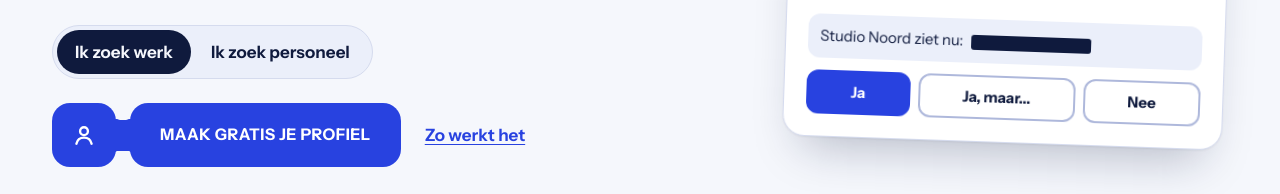
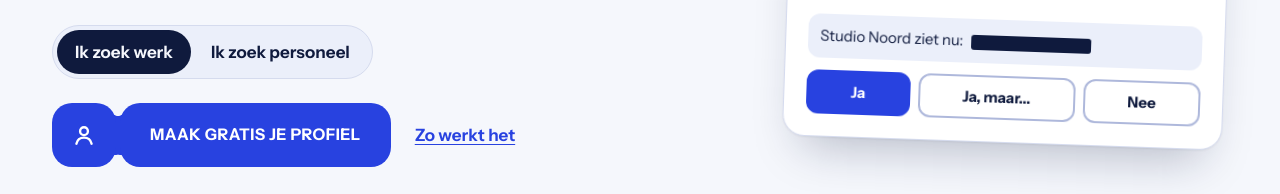
Before and after one commit to joeyderidder1/omgekeerd-solliciteren, a PHP site: page / in a window 1280 px wide. Shown: the part 589-783 px from the top of the page. Run offline with PHP 8.4, Linux system fonts and the light colour scheme.

Commit message:
CTA-knop: blokken tegen elkaar in rust, kleverige hals die uitrekt bij hover
Co-Authored-By: Claude Opus 5.5 <noreply@anthropic.com>
Claude-Session: https://claude.ai/code/session_01CjHTPusWiKy71S6sWRBzMx

```diff
--- a/homepage/assets/deedni.css
+++ b/homepage/assets/deedni.css
@@ -70,25 +70,32 @@ h3 { font-weight: 700; font-size: 1.25rem; line-height: 1.25; letter-spacing: -0
 /* De ingesnoerde knop: rond icoon links, pil rechts, vloeiend verbonden */
 /* De ingesnoerde knop: vierkant icoonblok en tekstblok, vloeiend verbonden.
    In rust zitten ze aan elkaar vast, bij hover gaan ze uit elkaar. */
-.cta-pill { --c-bg: var(--ink); --c-fg: var(--bg); --c-h: 64px; --c-r: 18px; --c-gap: 14px;
-  position: relative; display: inline-flex; align-items: stretch; height: var(--c-h); color: var(--c-fg); text-decoration: none; font-weight: 700; font-size: 1rem; letter-spacing: .03em; border: 0; padding: 0; background: none; cursor: pointer; isolation: isolate; -webkit-tap-highlight-color: transparent; }
-.cta-pill .cta-ico { flex: none; display: grid; place-items: center; width: var(--c-h); height: var(--c-h); border-radius: var(--c-r); background: var(--c-bg); transition: transform .5s cubic-bezier(.3, 1.3, .4, 1); }
+@property --c-neck { syntax: "<percentage>"; inherits: true; initial-value: 40%; }
+@property --c-pull { syntax: "<length>"; inherits: true; initial-value: 0px; }
+@property --c-rx { syntax: "<percentage>"; inherits: true; initial-value: 72%; }
+@property --c-ext { syntax: "<length>"; inherits: true; initial-value: 7px; }
+.cta-pill { --c-bg: var(--ink); --c-fg: var(--bg); --c-h: 64px; --c-r: 20px; --c-gap: 4px; --c-neck: 40%; --c-pull: 0px; --c-ext: 7px; --c-rx: 72%;
+  position: relative; display: inline-flex; align-items: stretch; height: var(--c-h); color: var(--c-fg); text-decoration: none; font-weight: 700; font-size: 1rem; letter-spacing: .03em; border: 0; padding: 0; background: none; cursor: pointer; isolation: isolate; -webkit-tap-highlight-color: transparent;
+  transition: --c-neck .55s cubic-bezier(.3, 1.4, .4, 1), --c-pull .55s cubic-bezier(.3, 1.4, .4, 1), --c-ext .55s cubic-bezier(.3, 1.4, .4, 1), --c-rx .55s cubic-bezier(.3, 1.4, .4, 1); }
+.cta-pill .cta-ico { flex: none; display: grid; place-items: center; width: var(--c-h); height: var(--c-h); border-radius: var(--c-r); background: var(--c-bg); transform: translateX(calc(var(--c-pull) * -1)); }
 .cta-pill .cta-ico svg { width: 26px; height: 26px; transition: transform .5s cubic-bezier(.3, 1.3, .4, 1); }
-.cta-pill .cta-txt { display: inline-flex; align-items: center; padding: 0 30px; border-radius: var(--c-r); background: var(--c-bg); margin-left: var(--c-gap); white-space: nowrap; text-transform: uppercase; transition: transform .5s cubic-bezier(.3, 1.3, .4, 1); }
-/* De bolling tussen de twee blokken */
-.cta-pill::before { content: ""; position: absolute; z-index: -1; top: 0; bottom: 0; left: calc(var(--c-h) - var(--c-r)); width: calc(var(--c-gap) + var(--c-r) * 2); background: var(--c-bg);
-  -webkit-mask: radial-gradient(50% 52% at 50% 0, #0000 98%, #000) top / 100% 51% no-repeat, radial-gradient(50% 52% at 50% 100%, #0000 98%, #000) bottom / 100% 51% no-repeat;
-          mask: radial-gradient(50% 52% at 50% 0, #0000 98%, #000) top / 100% 51% no-repeat, radial-gradient(50% 52% at 50% 100%, #0000 98%, #000) bottom / 100% 51% no-repeat;
-  transition: transform .35s cubic-bezier(.2, .8, .2, 1), opacity .25s; }
-.cta-pill:hover .cta-ico, .cta-pill:focus-visible .cta-ico { transform: translateX(-6px) rotate(-6deg); }
-.cta-pill:hover .cta-ico svg { transform: rotate(6deg) scale(1.1); }
-.cta-pill:hover .cta-txt, .cta-pill:focus-visible .cta-txt { transform: translateX(6px); }
-.cta-pill:hover::before, .cta-pill:focus-visible::before { transform: scaleY(0); opacity: 0; }
+.cta-pill .cta-txt { display: inline-flex; align-items: center; padding: 0 30px; border-radius: var(--c-r); background: var(--c-bg); margin-left: var(--c-gap); white-space: nowrap; text-transform: uppercase; transform: translateX(var(--c-pull)); }
+/* De kleverige hals tussen de twee blokken: in rust een kleine inkeping, bij hover rekt hij uit */
+.cta-pill::before { content: ""; position: absolute; z-index: -1; top: 0; bottom: 0;
+  left: calc(var(--c-h) - var(--c-ext) - var(--c-pull)); width: calc(var(--c-gap) + var(--c-ext) * 2 + var(--c-pull) * 2); background: var(--c-bg);
+  -webkit-mask: radial-gradient(var(--c-rx) var(--c-neck) at 50% 0, #0000 97%, #000) top / 100% 50.5% no-repeat, radial-gradient(var(--c-rx) var(--c-neck) at 50% 100%, #0000 97%, #000) bottom / 100% 50.5% no-repeat;
+          mask: radial-gradient(var(--c-rx) var(--c-neck) at 50% 0, #0000 97%, #000) top / 100% 50.5% no-repeat, radial-gradient(var(--c-rx) var(--c-neck) at 50% 100%, #0000 97%, #000) bottom / 100% 50.5% no-repeat; }
+.cta-pill:hover, .cta-pill:focus-visible { --c-pull: 12px; --c-neck: 62%; --c-ext: var(--c-r); --c-rx: 50%; }
+.cta-pill:hover .cta-ico svg, .cta-pill:focus-visible .cta-ico svg { transform: rotate(-8deg) scale(1.08); }
 .cta-pill:focus-visible { outline: none; }
 .cta-pill:focus-visible .cta-txt { box-shadow: 0 0 0 3px var(--bg), 0 0 0 6px var(--focus); }
+@media (prefers-reduced-motion: reduce) {
+  .cta-pill:hover, .cta-pill:focus-visible { --c-pull: 0px; --c-neck: 40%; --c-ext: 7px; --c-rx: 72%; }
+  .cta-pill:hover .cta-ico svg, .cta-pill:focus-visible .cta-ico svg { transform: none; }
+}
 .cta-pill--accent { --c-bg: var(--accent); --c-fg: var(--accent-ink); }
 .cta-pill--light { --c-bg: #FFFFFF; --c-fg: #0F1A3D; }
-.cta-pill--small { --c-h: 52px; --c-r: 15px; --c-gap: 11px; font-size: .9375rem; }
+.cta-pill--small { --c-h: 52px; --c-r: 16px; --c-gap: 3px; font-size: .9375rem; }
 .cta-pill--small .cta-txt { padding: 0 22px; }
 .cta-pill--small .cta-ico svg { width: 22px; height: 22px; }
 @media (max-width: 420px) { .cta-pill .cta-txt { padding: 0 20px; font-size: .9375rem; } }
```
